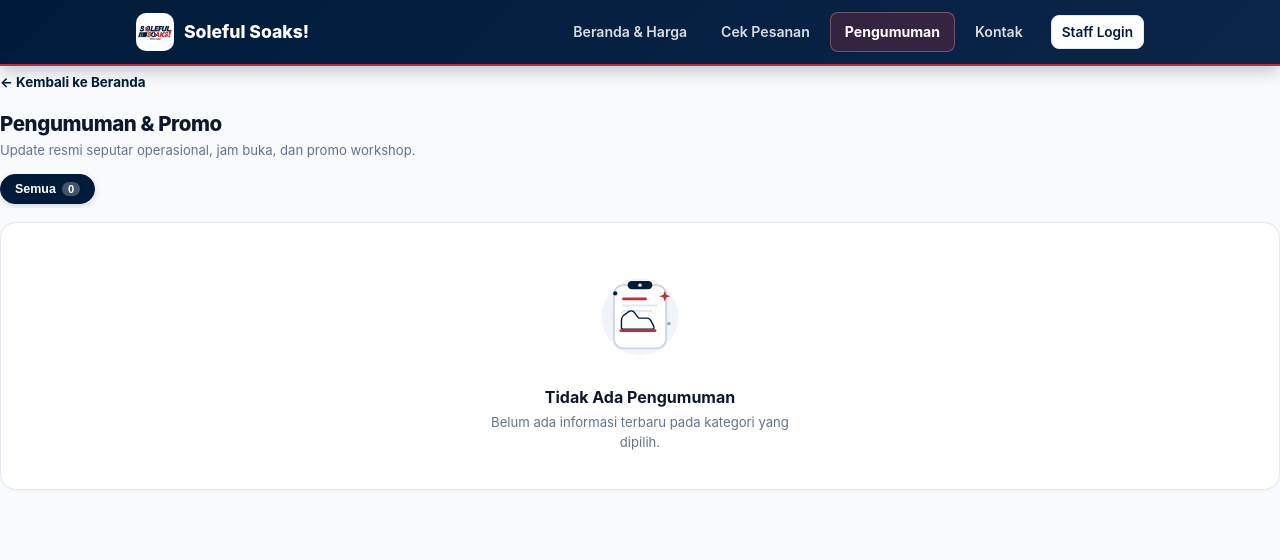
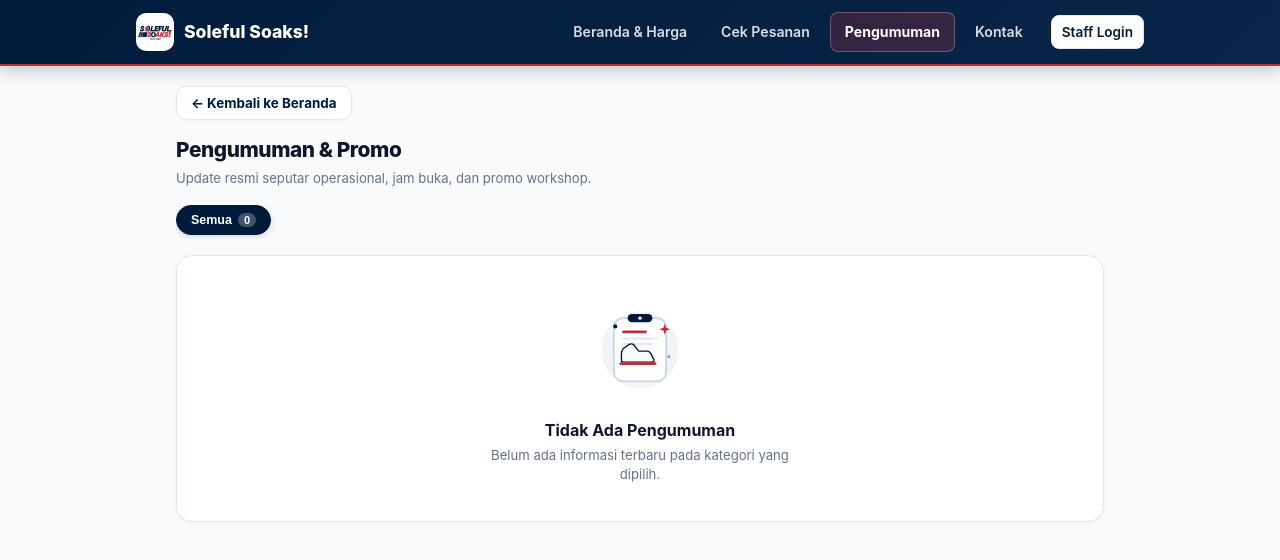
Before and after one commit to bendaharakerenbgtt/solcare, a React (Vite) app: page /pengumuman in a window 1280 px wide. Shown: the top 560 px of the page. Built offline with nearby package versions, Linux system fonts and the light colour scheme.

Commit message:
style: fix spacing and padding for public-container and announcements page

```diff
--- a/src/styles.css
+++ b/src/styles.css
@@ -4104,6 +4104,13 @@ table.table { width: 100%; border-collapse: collapse; font-size: 0.88rem; min-wi
   padding: 20px 0 40px;
 }
 
+.public-container {
+  width: 100%;
+  max-width: 960px;
+  margin: 0 auto;
+  padding: 20px 16px 40px;
+}
+
 .public-hero-card {
   background: #ffffff;
   border: 1px solid #e2e8f0;
--- a/src/ui/public/AnnouncementsPage.tsx
+++ b/src/ui/public/AnnouncementsPage.tsx
@@ -54,8 +54,8 @@ export const AnnouncementsPage: React.FC = () => {
   }, [list, filter]);
 
   return (
-    <div className="public-container" style={{ paddingBottom: '32px' }}>
-      <div className="stack" style={{ gap: '14px' }}>
+    <div className="public-container" style={{ paddingBottom: '48px' }}>
+      <div className="stack" style={{ gap: '16px' }}>
         {/* Tombol Kembali ke Beranda */}
         <div>
           <Link
@@ -68,7 +68,11 @@ export const AnnouncementsPage: React.FC = () => {
               fontWeight: 700,
               color: '#001b3a',
               textDecoration: 'none',
-              padding: '6px 0',
+              background: '#ffffff',
+              border: '1px solid #e2e8f0',
+              padding: '6px 14px',
+              borderRadius: '10px',
+              boxShadow: '0 1px 3px rgba(0,0,0,0.03)',
             }}
           >
             ← Kembali ke Beranda
@@ -76,8 +80,8 @@ export const AnnouncementsPage: React.FC = () => {
         </div>
 
         {/* Title Header Bersih & Ringkas */}
-        <div>
-          <h1 style={{ margin: '0 0 4px', fontSize: '1.28rem', fontWeight: 800, letterSpacing: '-0.02em', color: '#0f172a' }}>
+        <div style={{ marginTop: '2px' }}>
+          <h1 style={{ margin: '0 0 6px', fontSize: '1.3rem', fontWeight: 800, letterSpacing: '-0.02em', color: '#0f172a' }}>
             Pengumuman &amp; Promo
           </h1>
           <p style={{ margin: 0, fontSize: '0.82rem', color: '#64748b', lineHeight: 1.5 }}>
```
